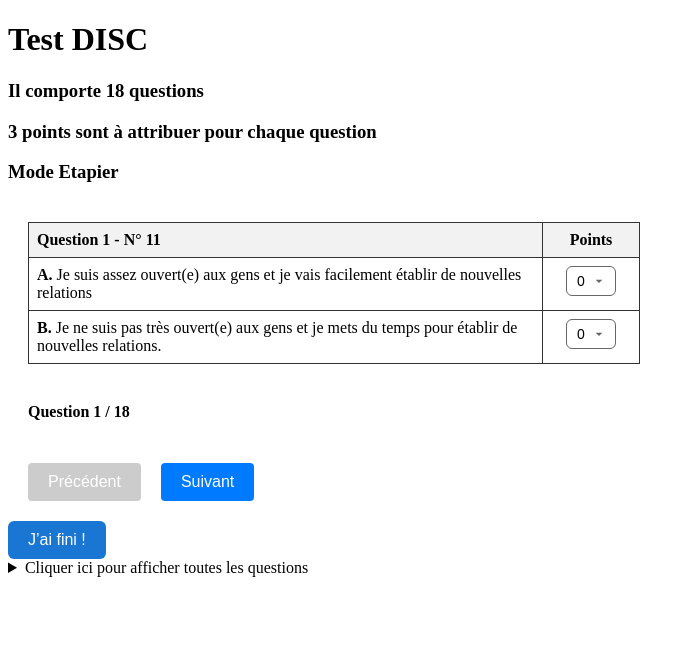
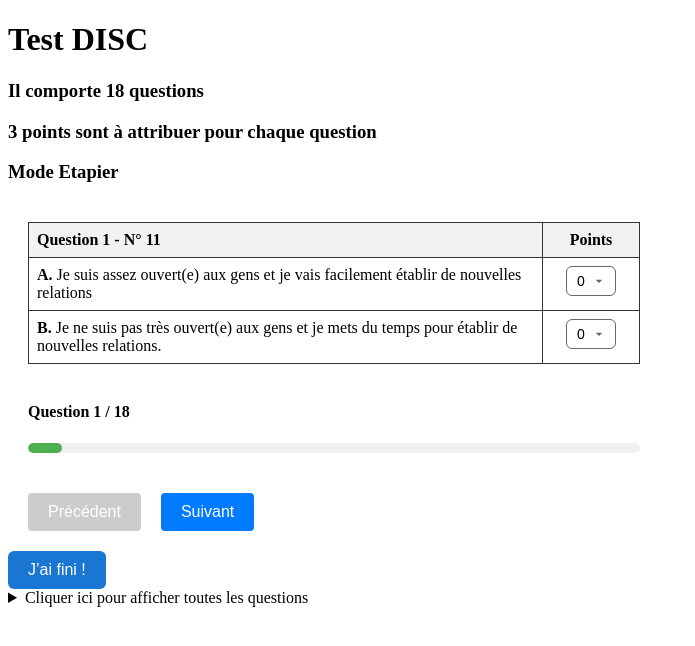
Before and after one commit to briensbe/disc-app, an Angular app: page / in a window 1280 px wide. Shown: the top 646 px of the page, without its empty margins (0-695 px from the left). Built offline with nearby package versions, Linux system fonts and the light colour scheme.

Commit message:
ajout d'une barre de progression

```diff
--- a/src/app/components/questionnaire/questionnaire.component.css
+++ b/src/app/components/questionnaire/questionnaire.component.css
@@ -27,3 +27,19 @@ button:disabled {
   margin-top: 20px;
   gap: 20px;
 }
+
+
+.progress-container {
+  width: 50%; /* ou une largeur fixe comme 300px */
+  background-color: #f0f0f0; /* fond optionnel pour mieux voir la barre */
+  border-radius: 5px;
+  overflow: hidden; /* pour que la barre ne dépasse pas */
+}
+
+
+.bar {
+  height: 10px;
+  background-color: #4CAF50;
+  border-radius: 5px;
+  transition: width 0.3s;
+}
--- a/src/app/components/questionnaire/questionnaire.component.html
+++ b/src/app/components/questionnaire/questionnaire.component.html
@@ -1,11 +1,20 @@
 <div class="question-container">
-  <app-question [question]="questionnaireQuestions[currentQuestionIndex]"></app-question>
+  <app-question
+    [question]="questionnaireQuestions[currentQuestionIndex]"
+  ></app-question>
 
   <h4>
     Question {{ currentQuestionIndex + 1 }} /
     {{ questionnaireQuestions.length }}
   </h4>
-
+  <div class="progress-container">
+    <div
+      class="bar"
+      [style.width.%]="
+        ((currentQuestionIndex + 1) / questionnaireQuestions.length) * 100
+      "
+    ></div>
+  </div>
   <div class="button-container">
     <button
       (click)="previousQuestion()"
```
